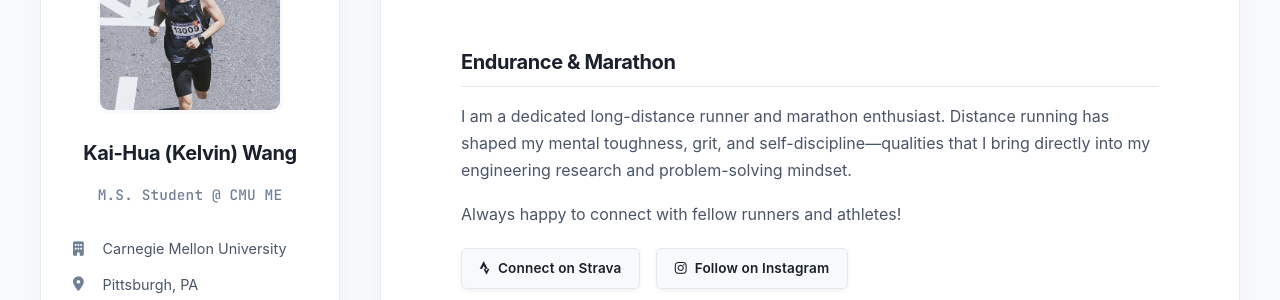
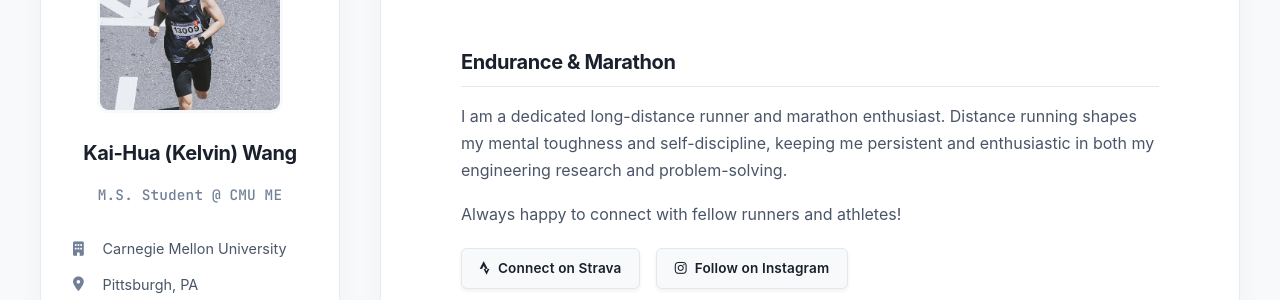
Before and after one commit to Kelvin1106/Kelvin1106.github.io, a Jekyll site: the page built from pages/beyond.md, in a window 1280 px wide and 1201 px high. Shown: the part 229-529 px from the top of the window. Built offline with Jekyll 4.4.1, drawn with Linux system fonts in a browser that asks for light colours.

Commit message:
Update beyond.md

```diff
--- a/pages/beyond.md
+++ b/pages/beyond.md
@@ -215,7 +215,7 @@ body {
       <!-- Endurance & Marathon Section -->
       <h3 class="experience-section-title">Endurance & Marathon</h3>
       <p style="line-height: 1.7; color: #4A5568;">
-        I am a dedicated long-distance runner and marathon enthusiast. Distance running has shaped my mental toughness, grit, and self-discipline—qualities that I bring directly into my engineering research and problem-solving mindset.
+        I am a dedicated long-distance runner and marathon enthusiast. Distance running shapes my mental toughness and self-discipline, keeping me persistent and enthusiastic in both my engineering research and problem-solving.
       </p>
       <p style="line-height: 1.7; color: #4A5568;">
         Always happy to connect with fellow runners and athletes!
```
